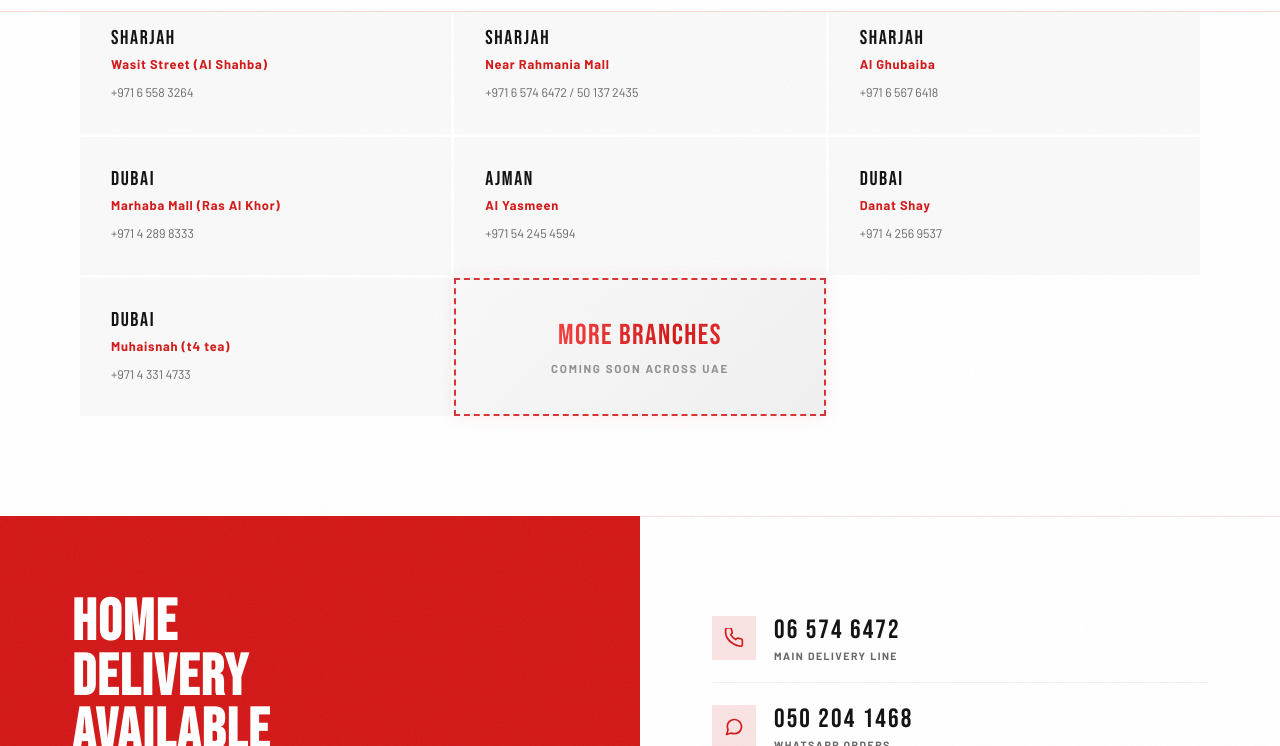
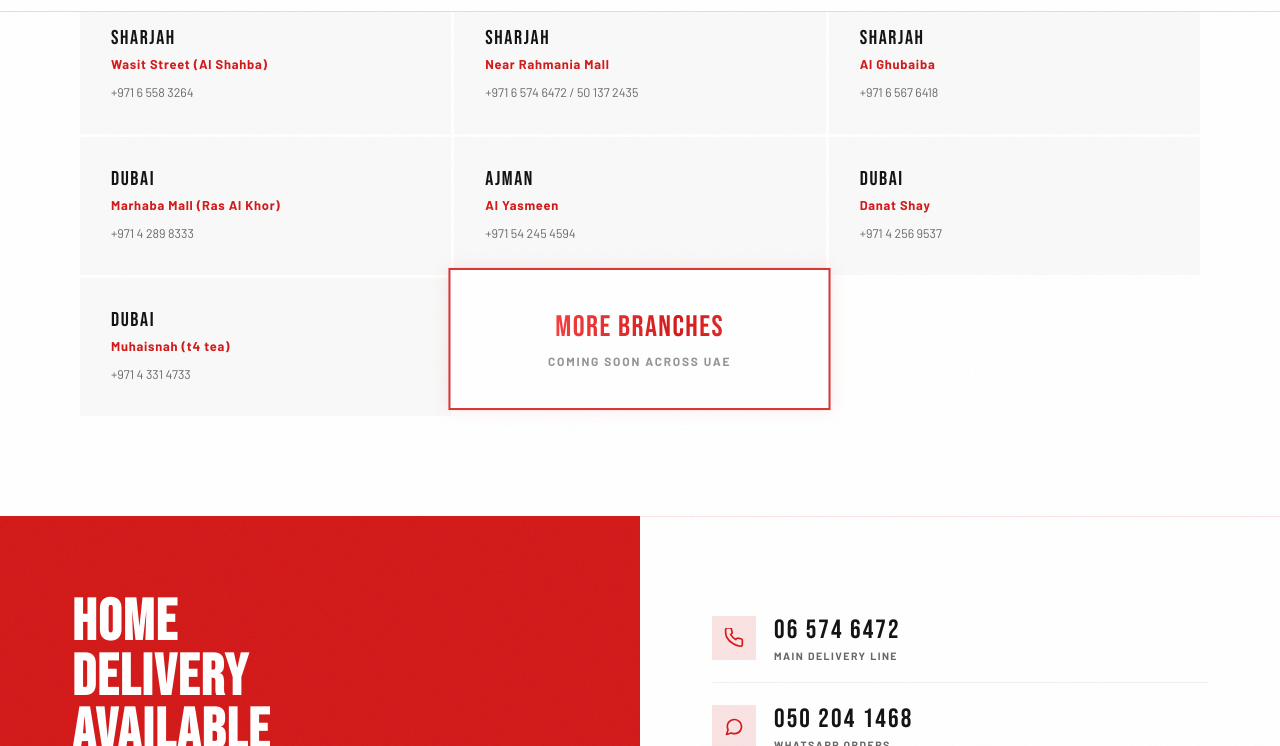
Before and after one commit to thameem89/alsarab, a plain HTML site: page index.html in a window 1280 px wide. In both pictures the pointer is over the element 639 px from the left and 3553 px from the top of the page. Shown: the part 3207-3953 px from the top of the page. Drawn offline with Linux system fonts and the light colour scheme.

Commit message:
Add interactive hover effect to 'Coming Soon' branch tile

```diff
--- a/index.html
+++ b/index.html
@@ -209,6 +209,15 @@
       text-align: center;
       border: 2px dashed rgba(211,24,24,0.2);
       animation: pulse-border 3s infinite ease-in-out;
+      transition: transform 0.4s cubic-bezier(0.175, 0.885, 0.32, 1.275), background 0.3s, border 0.3s, box-shadow 0.3s;
+    }
+    .branch-card.coming-soon:hover {
+      transform: translateY(-8px) scale(1.03);
+      background: #ffffff;
+      border-style: solid;
+      border-color: var(--red);
+      box-shadow: 0 20px 40px rgba(211,24,24,0.15);
+      cursor: default;
     }
     .coming-soon-text {
       font-family: 'Bebas Neue', sans-serif;
```
Also changed, not shown: 1 other file.
